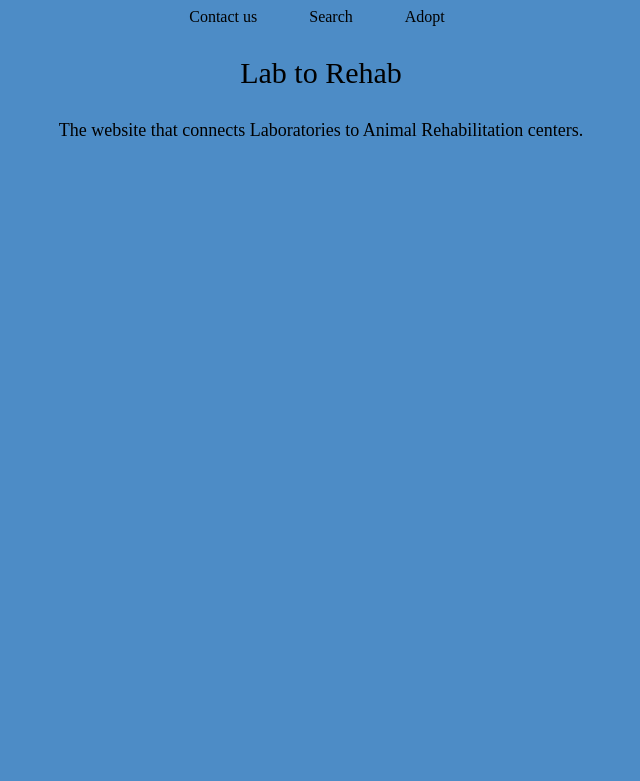
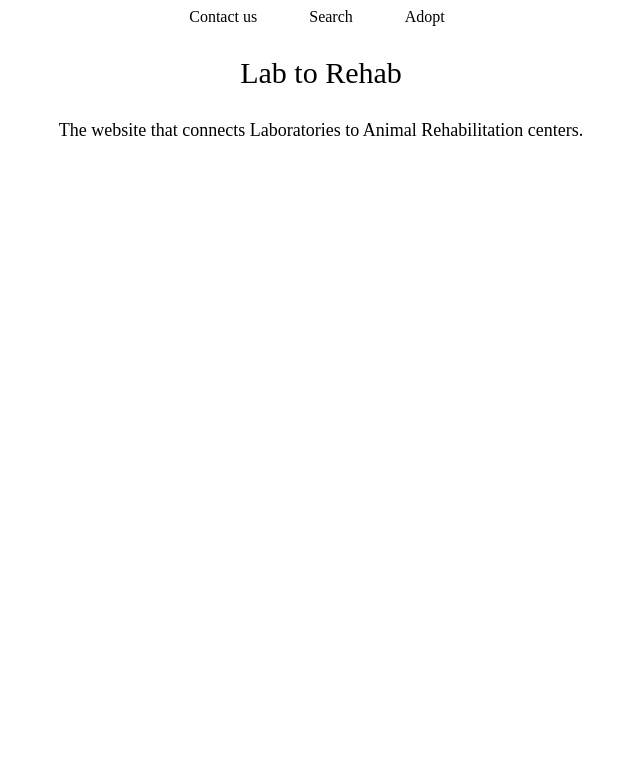
Before and after one commit to PattonPowerPandas/Website, a Django app: page / in a window 1280 px wide. Shown: the top 781 px of the page, without its empty margins (319-959 px from the left). Run offline with Django 3.2, Linux system fonts and the light colour scheme.

Commit message:
Update index.css

```diff
--- a/FllSite/FLLapp/static/FLLapp/index.css
+++ b/FllSite/FLLapp/static/FLLapp/index.css
@@ -1,6 +1,3 @@
-body {
-  Background-color: #4d8cc6;
-}
 a {
   text-decoration: none;
   color: black;
```
